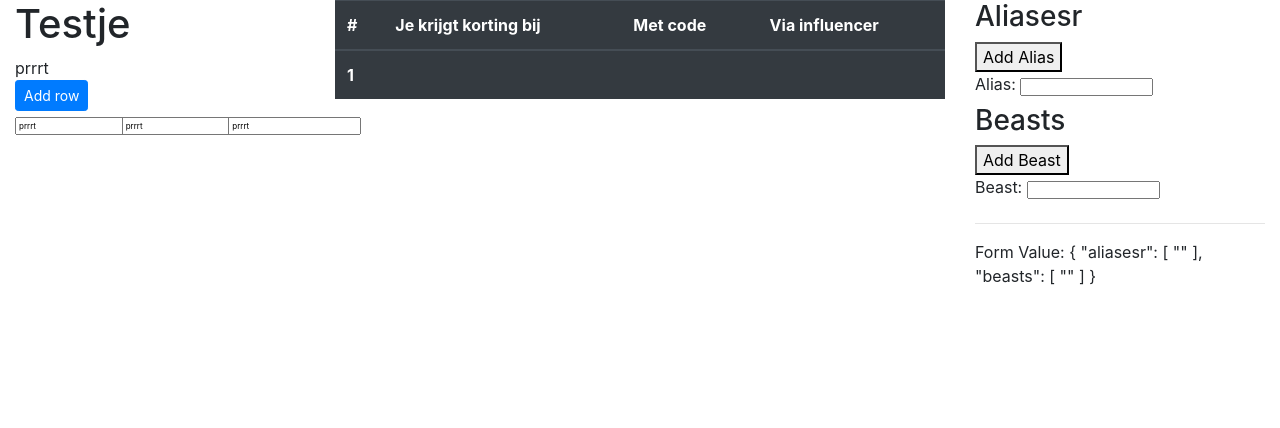
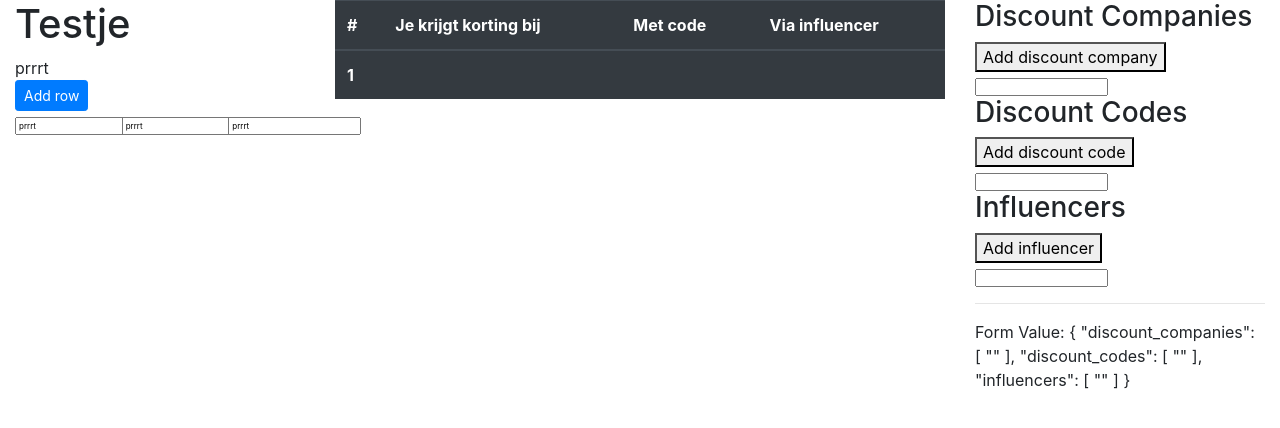
Before and after one commit to coconutsRhealthy/korting, an Angular app: page / in a window 1280 px wide. Shown: the top 428 px of the page. Built offline with nearby package versions, Linux system fonts and the light colour scheme.

Commit message:
Base version of 3 seperate arrays for companies codes and influ's

```diff
--- a/src/app/influ-table/influ-table.component.html
+++ b/src/app/influ-table/influ-table.component.html
@@ -37,41 +37,39 @@
             </tr>
           </thead>
           <tbody>
-
             <tr *ngFor="let number of dummyArray; let i=index">
               <th scope="row">{{i + 1}}</th>
-              <td>{{getThaDingetjuh(i)}}</td>
-              <td>{{getThaDingetjuh(i)}}</td>
-              <td>{{getThaDingetjuh(i)}}</td>
+              <td>{{getDiscountCompany(i)}}</td>
+              <td>{{getDiscountCode(i)}}</td>
+              <td>{{getInfluencer(i)}}</td>
             </tr>
-
           </tbody>
         </table>
       </div>
       <div class="col-3">
         <form [formGroup]="profileForm">
 
-          <div formArrayName="aliasesr">
-            <h3>Aliasesr</h3> <button (click)="addAlias()">Add Alias</button>
+          <div formArrayName="discount_companies">
+            <h3>Discount Companies</h3> <button (click)="addDiscountCompany()">Add discount company</button>
 
-            <div *ngFor="let alias of aliasesr.controls; let i=index">
-              <!-- The repeated alias template -->
-              <label>
-                Alias:
-                <input type="text" [formControlName]="i">
-              </label>
+            <div *ngFor="let company of discount_companies.controls; let i=index">
+              <input type="text" [formControlName]="i">
             </div>
           </div>
 
-          <div formArrayName="beasts">
-            <h3>Beasts</h3> <button (click)="addBeast()">Add Beast</button>
+          <div formArrayName="discount_codes">
+            <h3>Discount Codes</h3> <button (click)="addDiscountCode()">Add discount code</button>
 
-            <div *ngFor="let beast of beasts.controls; let i=index">
-              <!-- The repeated alias template -->
-              <label>
-                Beast:
-                <input type="text" [formControlName]="i">
-              </label>
+            <div *ngFor="let code of discount_codes.controls; let i=index">
+              <input type="text" [formControlName]="i">
+            </div>
+          </div>
+
+          <div formArrayName="influencers">
+            <h3>Influencers</h3> <button (click)="addInfluencer()">Add influencer</button>
+
+            <div *ngFor="let code of influencers.controls; let i=index">
+              <input type="text" [formControlName]="i">
             </div>
           </div>
         </form>
--- a/src/app/influ-table/influ-table.component.ts
+++ b/src/app/influ-table/influ-table.component.ts
@@ -10,66 +10,64 @@ import { FormArray } from '@angular/forms';
 })
 export class InfluTableComponent {
 
-    bezig = "prrrt";
+  bezig = "prrrt";
 
-    dummyArray = Array(1).fill(4);
+  dummyArray = Array(1).fill(4);
 
-    testje() {
-      this.dummyArray.push("4");
-    }
+  testje() {
+    this.dummyArray.push("4");
+  }
 
   profileForm = this.fb.group({
-    aliasesr: this.fb.array([
+    discount_companies: this.fb.array([
       this.fb.control('')
     ]),
-    beasts: this.fb.array([
+    discount_codes: this.fb.array([
       this.fb.control('')
     ]),
+    influencers: this.fb.array([
+      this.fb.control('')
+    ])
   });
 
-  get aliasesr() {
-    return this.profileForm.get('aliasesr') as FormArray;
+  get discount_companies() {
+    return this.profileForm.get('discount_companies') as FormArray;
   }
 
-  get beasts() {
-    return this.profileForm.get('beasts') as FormArray;
+  get discount_codes() {
+    return this.profileForm.get('discount_codes') as FormArray;
   }
 
-  getZzz() {
-    return this.profileForm.get('aliasesr') as FormArray;
+  get influencers() {
+    return this.profileForm.get('influencers') as FormArray;
   }
 
   constructor(private fb: FormBuilder) { }
 
-
-  updateProfile() {
-    this.profileForm.patchValue({
-      firstName: 'Nancy',
-      address: {
-        street: '123 Drew Street'
-      }
-    });
+  addDiscountCompany() {
+    this.discount_companies.push(this.fb.control(''));
   }
 
-  addAlias() {
-    this.aliasesr.push(this.fb.control(''));
-
-    var hmm = this.getZzz();
-
-    alert(hmm.at(0).value);
+  addDiscountCode() {
+    this.discount_codes.push(this.fb.control(''));
   }
 
-  addBeast() {
-    this.beasts.push(this.fb.control(''));
-
-    //var hmm = this.getZzz();
-
-    //alert(hmm.at(0).value);
+  addInfluencer() {
+    this.influencers.push(this.fb.control(''));
   }
 
-  getThaDingetjuh(index) {
-    var hmm = this.profileForm.get('aliasesr') as FormArray;
-    return hmm.at(index).value;
+  getDiscountCompany(index) {
+    var formArray = this.profileForm.get('discount_companies') as FormArray;
+    return formArray.at(index).value;
   }
 
+  getDiscountCode(index) {
+    var formArray = this.profileForm.get('discount_codes') as FormArray;
+    return formArray.at(index).value;
+  }
+
+  getInfluencer(index) {
+    var formArray = this.profileForm.get('influencers') as FormArray;
+    return formArray.at(index).value;
+  }
 }
```
